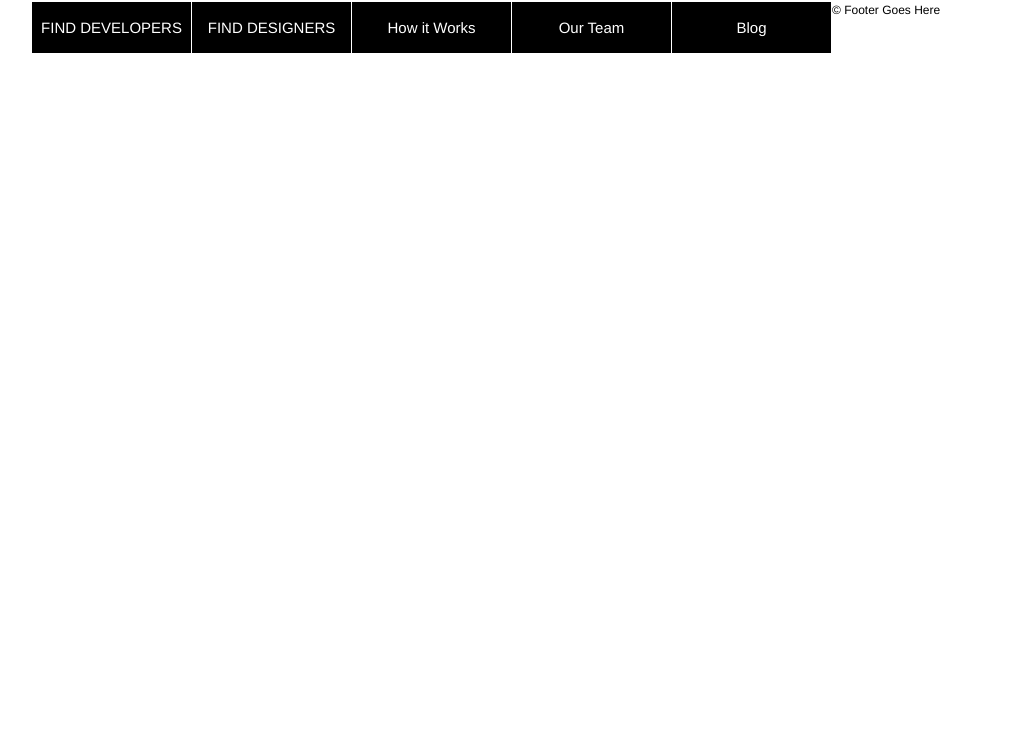
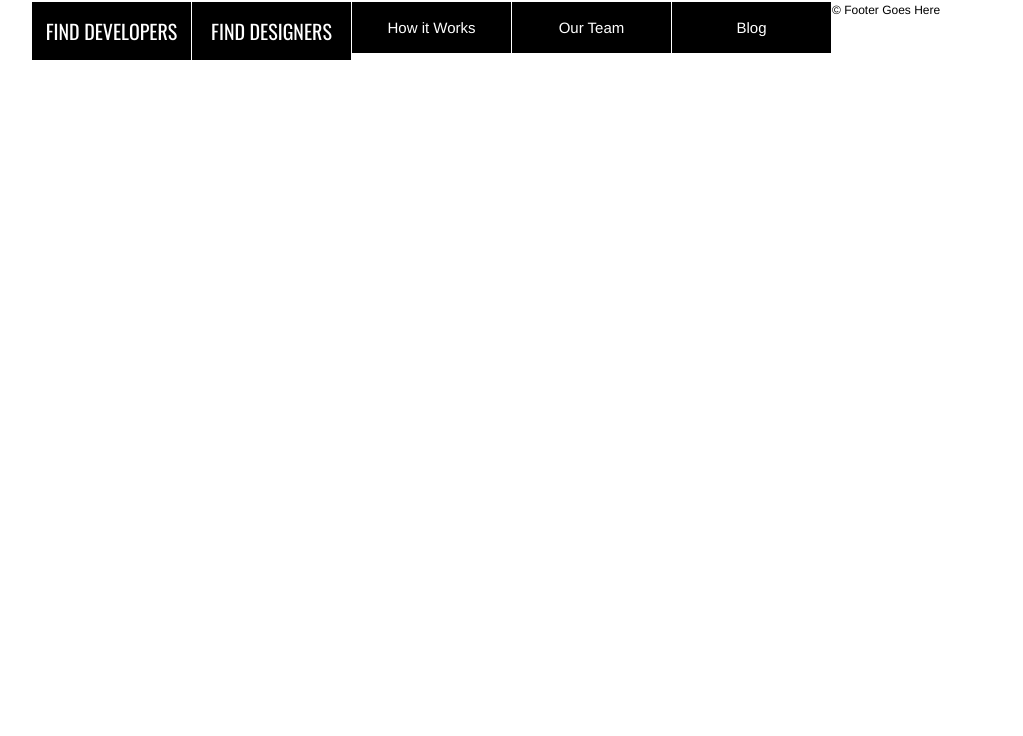
Before and after one commit to trevhud/startup-matchmaker, a plain HTML site: page index.html in a window 1280 px wide. Shown: the part 64-800 px from the top of the page, without its empty margins (128-1151 px from the left). Drawn offline with nearby package versions, Linux system fonts and the light colour scheme.

```diff
--- a/index.html
+++ b/index.html
@@ -18,8 +18,8 @@
       <h1>Startup Matchmaker</h1>
       <nav>
         <ul>
-          <li><a href="#">FIND DEVELOPERS</a></li>
-          <li><a href="#">FIND DESIGNERS</a></li>
+          <li><a href="#" class="prominent">FIND DEVELOPERS</a></li>
+          <li><a href="#" class="prominent">FIND DESIGNERS</a></li>
           <li><a href="#">How it Works</a></li>
           <li><a href="#">Our Team</a></li>
           <li><a href="#">Blog</a></li>
```
